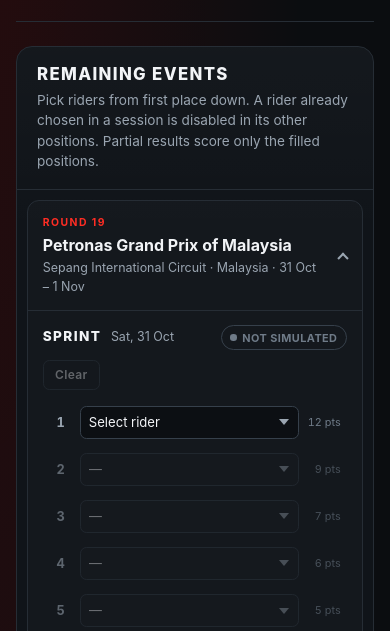
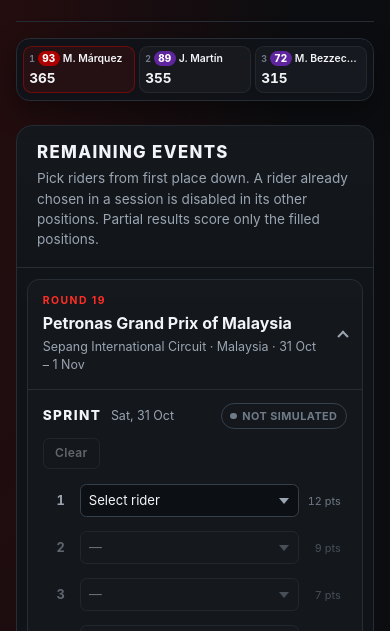
Before and after one commit to angel-git/motogp-calculator, a website built with Vite: page index.html in a window 390 px wide. Shown: the part 211-842 px from the top of the page. Built offline with nearby package versions, Linux system fonts and the light colour scheme.

Commit message:
add a mini standings floating panel for mobile views

```diff
--- a/src/main.ts
+++ b/src/main.ts
@@ -3,6 +3,7 @@ import { season2026 } from './data/season';
 import { createScenarioStore } from './state/scenario';
 import { el } from './ui/dom';
 import { createRaceEditor } from './ui/render-races';
+import { createMiniStandings } from './ui/render-mini-standings';
 import { createStandingsPanel } from './ui/render-standings';
 
 const app = document.querySelector<HTMLDivElement>('#app');
@@ -42,7 +43,8 @@ racesHeader.append(racesHeading, racesNote);
 racesPanel.append(racesHeader, createRaceEditor({ season: season2026, store }));
 
 const standingsPanel = createStandingsPanel({ season: season2026, store });
+const miniStandings = createMiniStandings({ season: season2026, store });
 
 layout.append(racesPanel, standingsPanel);
-page.append(masthead, layout);
+page.append(masthead, miniStandings, layout);
 app.replaceChildren(page);
--- a/src/styles.css
+++ b/src/styles.css
@@ -526,7 +526,7 @@ select {
   white-space: nowrap;
 }
 
-.standings-table__number {
+.rider-number {
   display: inline-flex;
   flex: none;
   align-items: center;
@@ -570,6 +570,121 @@ select {
 .standings-table__points--total {
   color: var(--text);
   font-size: 0.9rem;
+}
+
+/* Compact mobile standings summary --------------------------------------- */
+
+.mini-standings {
+  position: sticky;
+  top: 0;
+  z-index: 20;
+  margin-top: 1rem;
+  padding: 0.4rem;
+  border: 1px solid var(--border);
+  border-radius: 0.85rem;
+  background: rgb(16 20 25 / 94%);
+  box-shadow: 0 10px 28px rgb(0 0 0 / 40%);
+  backdrop-filter: blur(12px);
+}
+
+.mini-standings__list {
+  display: grid;
+  grid-template-columns: repeat(3, minmax(0, 1fr));
+  gap: 0.4rem;
+  margin: 0;
+  padding: 0;
+  list-style: none;
+}
+
+.mini-standings__item {
+  display: grid;
+  grid-template-columns: auto auto minmax(0, 1fr);
+  align-items: center;
+  gap: 0.1rem 0.3rem;
+  min-width: 0;
+  padding: 0.3rem 0.4rem;
+  border: 1px solid rgb(255 255 255 / 6%);
+  border-radius: 0.55rem;
+  background: rgb(255 255 255 / 3%);
+}
+
+.mini-standings__item--leader {
+  border-color: rgb(225 6 0 / 40%);
+  background: rgb(225 6 0 / 10%);
+}
+
+.mini-standings__position {
+  grid-column: 1;
+  color: var(--text-dim);
+  font-size: 0.6rem;
+  font-variant-numeric: tabular-nums;
+  font-weight: 700;
+}
+
+.mini-standings__item .rider-number {
+  grid-column: 2;
+  min-width: 1.5rem;
+  padding: 0.08rem 0.3rem;
+  font-size: 0.65rem;
+}
+
+.mini-standings__name {
+  grid-column: 3;
+  overflow: hidden;
+  font-size: 0.7rem;
+  font-weight: 600;
+  text-overflow: ellipsis;
+  white-space: nowrap;
+}
+
+.mini-standings__score {
+  display: flex;
+  grid-column: 1 / -1;
+  gap: 0.3rem;
+  align-items: baseline;
+  font-size: 0.72rem;
+  font-variant-numeric: tabular-nums;
+}
+
+.mini-standings__score strong {
+  font-size: 0.85rem;
+}
+
+.mini-standings__delta {
+  color: var(--complete);
+  font-size: 0.65rem;
+  font-weight: 700;
+}
+
+@media (min-width: 70rem) {
+  .mini-standings {
+    display: none;
+  }
+}
+
+@media (max-width: 26rem) {
+  .mini-standings__list {
+    gap: 0.3rem;
+  }
+
+  .mini-standings__item {
+    gap: 0.1rem 0.2rem;
+    padding: 0.25rem 0.3rem;
+  }
+
+  .mini-standings__position {
+    font-size: 0.55rem;
+  }
+
+  .mini-standings__item .rider-number {
+    min-width: 1.35rem;
+    padding: 0.05rem 0.2rem;
+    font-size: 0.62rem;
+  }
+
+  .mini-standings__name {
+    font-size: 0.65rem;
+  }
 }
 
 .standings-panel__warning {
--- /dev/null
+++ b/src/ui/render-mini-standings.ts
@@ -0,0 +1,80 @@
+import { calculateChampionship } from '../domain/championship';
+import type { Rider, RiderId, Season } from '../domain/types';
+import type { ScenarioStore } from '../state/scenario';
+import { el } from './dom';
+import { createRiderNumber } from './rider-number';
+
+export interface MiniStandingsOptions {
+  season: Season;
+  store: ScenarioStore;
+}
+
+/**
+ * Compact top-three summary shown on narrow screens, where the full standings
+ * table sits below the race editor. It sticks to the top of the viewport so the
+ * effect of each selection stays visible while filling a session.
+ */
+export function createMiniStandings({
+  season,
+  store,
+}: MiniStandingsOptions): HTMLElement {
+  const riderById = new Map<RiderId, Rider>(
+    season.riders.map((rider) => [rider.id, rider]),
+  );
+
+  const summary = el('aside', 'mini-standings');
+  summary.setAttribute('aria-label', 'Top three projected standings');
+  const list = el('ol', 'mini-standings__list');
+  summary.append(list);
+
+  function render(): void {
+    const projection = calculateChampionship(
+      season.startingStandings,
+      season.remainingEvents,
+      store.getScenario(),
+      season.scoring,
+    );
+
+    const fragment = document.createDocumentFragment();
+
+    for (const standing of projection.standings.slice(0, 3)) {
+      const rider = riderById.get(standing.riderId);
+      const item = el('li', 'mini-standings__item');
+      if (standing.position === 1) {
+        item.classList.add('mini-standings__item--leader');
+      }
+
+      const position = el(
+        'span',
+        'mini-standings__position',
+        String(standing.position),
+      );
+      const name = el(
+        'span',
+        'mini-standings__name',
+        rider?.shortName ?? standing.riderId,
+      );
+      const score = el('span', 'mini-standings__score');
+      score.append(el('strong', '', String(standing.points)));
+      if (standing.simulatedPoints > 0) {
+        score.append(
+          el(
+            'span',
+            'mini-standings__delta',
+            `+${standing.simulatedPoints}`,
+          ),
+        );
+      }
+
+      item.append(position, createRiderNumber(rider), name, score);
+      fragment.append(item);
+    }
+
+    list.replaceChildren(fragment);
+  }
+
+  store.subscribe(render);
+  render();
+
+  return summary;
+}
--- a/src/ui/render-standings.ts
+++ b/src/ui/render-standings.ts
@@ -5,6 +5,7 @@ import {
   type ScenarioStore,
 } from '../state/scenario';
 import { el } from './dom';
+import { createRiderNumber } from './rider-number';
 
 export interface StandingsPanelOptions {
   season: Season;
@@ -112,13 +113,7 @@ export function createStandingsPanel({
 
       const riderCell = el('td', 'standings-table__rider');
       const riderName = el('span', 'standings-table__rider-name');
-      const number = el('span', 'standings-table__number');
-      if (rider) {
-        number.textContent = String(rider.number);
-        number.style.backgroundColor = rider.color;
-        number.style.color = rider.textColor;
-        number.setAttribute('aria-label', `Number ${rider.number}`);
-      }
+      const number = createRiderNumber(rider);
       const name = el('span', '', rider?.shortName ?? standing.riderId);
       riderName.append(number, name);
       const team = el('span', 'standings-table__team', rider?.team ?? '');
--- /dev/null
+++ b/src/ui/rider-number.ts
@@ -0,0 +1,17 @@
+import type { Rider } from '../domain/types';
+import { el } from './dom';
+
+/**
+ * Number badge shared by the full standings table and the compact summary.
+ * Colours come from the season data and keep the rider's number legible.
+ */
+export function createRiderNumber(rider: Rider | undefined): HTMLElement {
+  const number = el('span', 'rider-number');
+  if (rider) {
+    number.textContent = String(rider.number);
+    number.style.backgroundColor = rider.color;
+    number.style.color = rider.textColor;
+    number.setAttribute('aria-label', `Number ${rider.number}`);
+  }
+  return number;
+}
```
Also changed, not shown: README.md.
